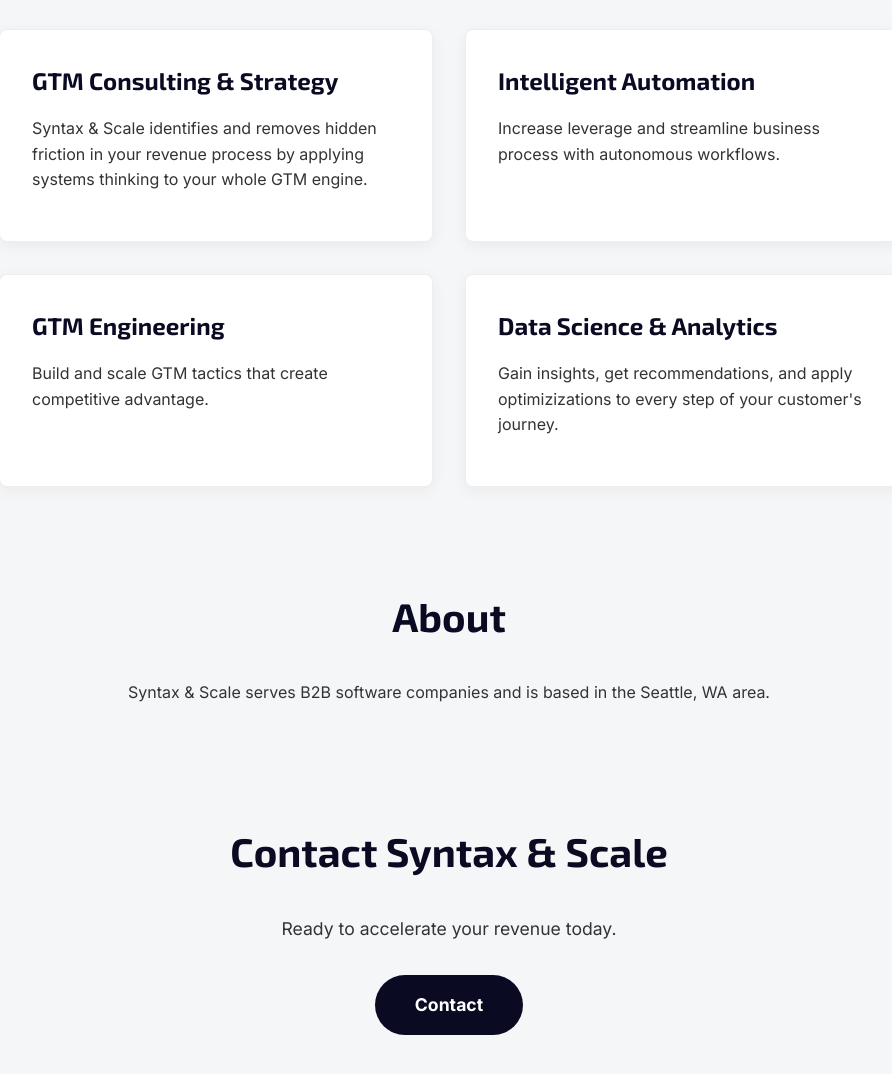
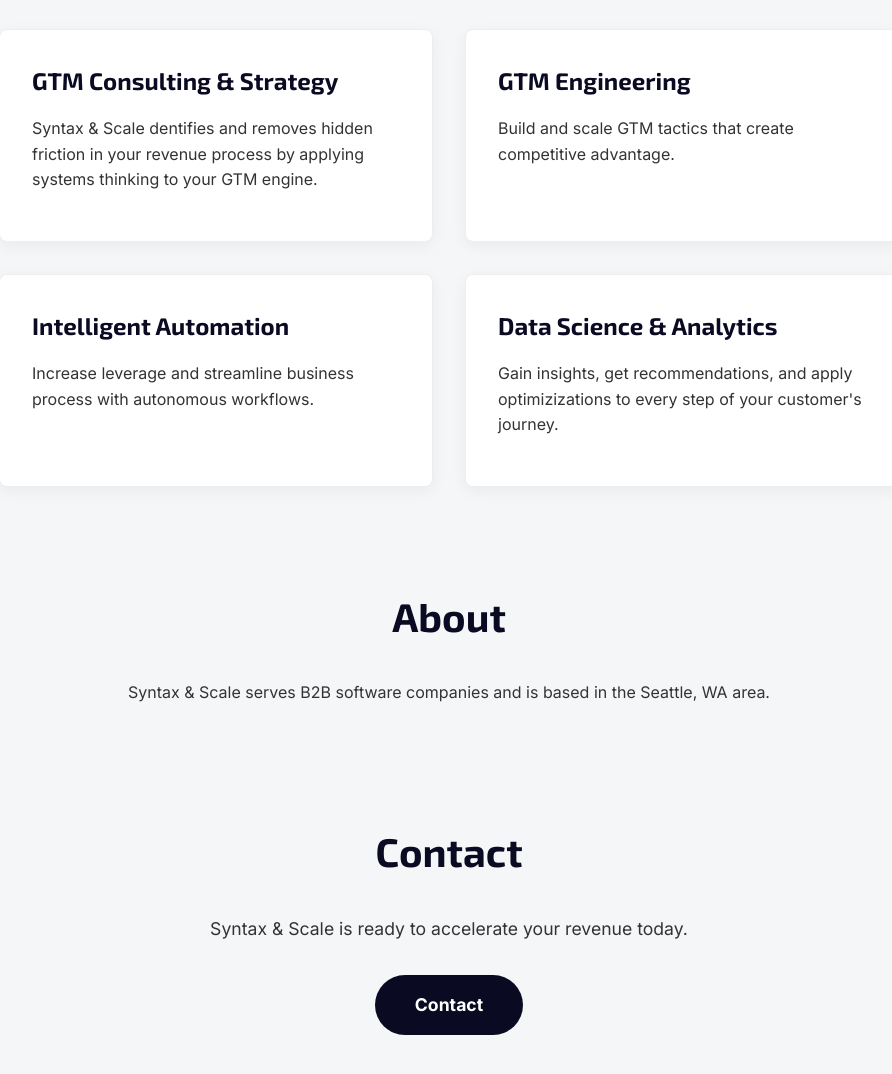
Before and after one commit to SyntaxAndScale/syntax-and-scale-website, a plain HTML site: page index.html in a window 1280 px wide. Shown: the part 748-1822 px from the top of the page, without its empty margins (191-1083 px from the left). Drawn offline with Linux system fonts and the light colour scheme.

Commit message:
update copy

```diff
--- a/index.html
+++ b/index.html
@@ -65,7 +65,7 @@
     <main>
         <section id="hero">
             <h1>Upgrade your GoToMarket engine</h1>
-            <p>Accelerate revenue with autonomous workflows and intelligent scale.</p>
+            <p>Accelerate revenue with autonomous, intelligent workflows that scale.</p>
             <h2>Syntax & Scale builds it for you.</h2>
         </section>
 
@@ -74,16 +74,16 @@
             <div class="service-cards">
                 <div class="card">
                     <h3>GTM Consulting & Strategy</h3>
-                    <p>Syntax & Scale identifies and removes hidden friction in your revenue process by applying systems thinking to your whole GTM engine.</p>
+                    <p>Syntax & Scale dentifies and removes hidden friction in your revenue process by applying systems thinking to your GTM engine.</p>
+                </div>
+                <div class="card">
+                    <h3>GTM Engineering</h3>
+                    <p>Build and scale GTM tactics that create competitive advantage.</p>
                 </div>
             	<div class="card">
             		<h3>Intelligent Automation</h3>
             		<p>Increase leverage and streamline business process with autonomous workflows.</p>
 				</div>
-                <div class="card">
-                    <h3>GTM Engineering</h3>
-                    <p>Build and scale GTM tactics that create competitive advantage.</p>
-                </div>
                 <div class="card">
                     <h3>Data Science & Analytics</h3>
                     <p>Gain insights, get recommendations, and apply optimizizations to every step of your customer's journey.</p>
@@ -97,8 +97,8 @@
         </section>
 
         <section id="contact">
-            <h2>Contact Syntax & Scale</h2>
-            <p>Ready to accelerate your revenue today.</p>
+            <h2>Contact</h2>
+            <p>Syntax & Scale is ready to accelerate your revenue today.</p>
             <a href="mailto:iw@syntaxandscale.com" class="cta-button">Contact</a>
         </section>
     </main>
```
